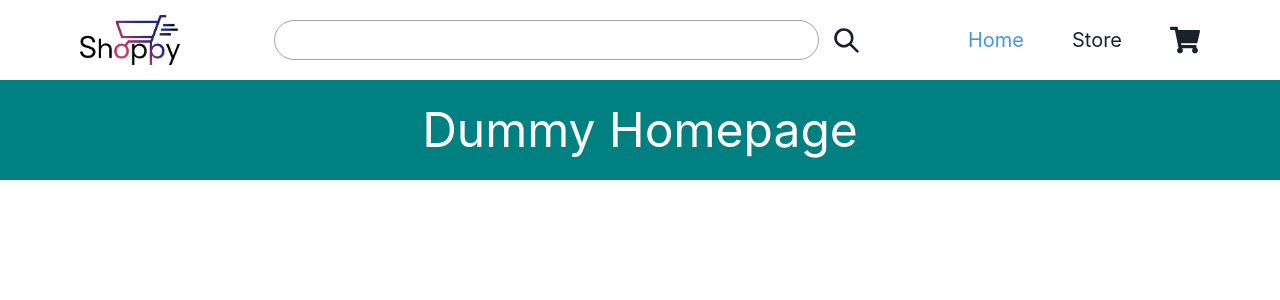
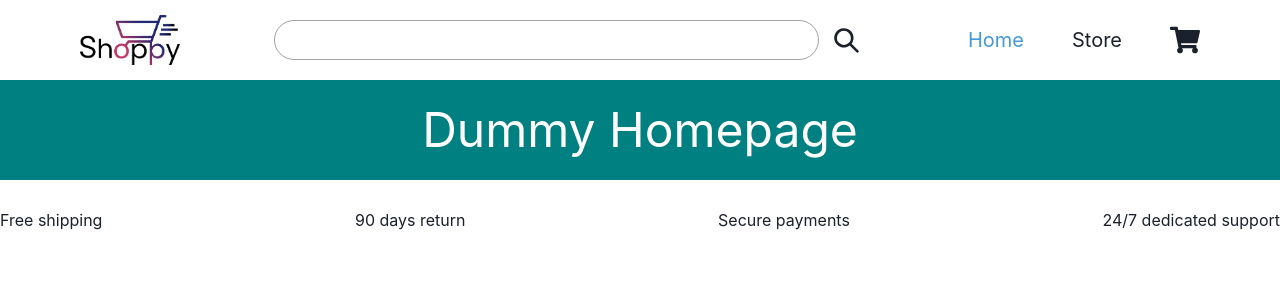
Before and after one commit to CodersCamp2021/team-lp-project-2, a React (Create React App) app: page / in a window 1280 px wide. Shown: the top 300 px of the page. Built offline with nearby package versions, Linux system fonts and the light colour scheme; no server answers.

Commit message:
Add Footer component

```diff
--- a/src/components/App.js
+++ b/src/components/App.js
@@ -2,6 +2,8 @@ import { Route, Routes } from 'react-router-dom';
 import DummyHome from './DummyHome';
 import Store from './Store';
 import Navbar from './Navigation/Navbar';
+import Footer from './HomePage/Footer';
+
 
 function App() {
   return (
@@ -11,6 +13,7 @@ function App() {
         <Route path="/" element={<DummyHome />} />
         <Route path="/store/*" element={<Store />} />
       </Routes>
+      <Footer />
     </>
   );
 }
--- /dev/null
+++ b/src/components/HomePage/Footer.js
@@ -0,0 +1,19 @@
+import React from 'react';
+import { Flex, Box } from '@chakra-ui/react';
+
+const Footer = () => {
+  return (
+  <Flex
+    as="nav"
+    align="center"
+    justify="space-between"
+    width="100%"
+    height="80px">
+      <Box>Free shipping</Box>
+      <Box>90 days return</Box>
+      <Box>Secure payments</Box>
+      <Box>24/7 dedicated support</Box>
+  </Flex>);
+};
+
+export default Footer;
```
